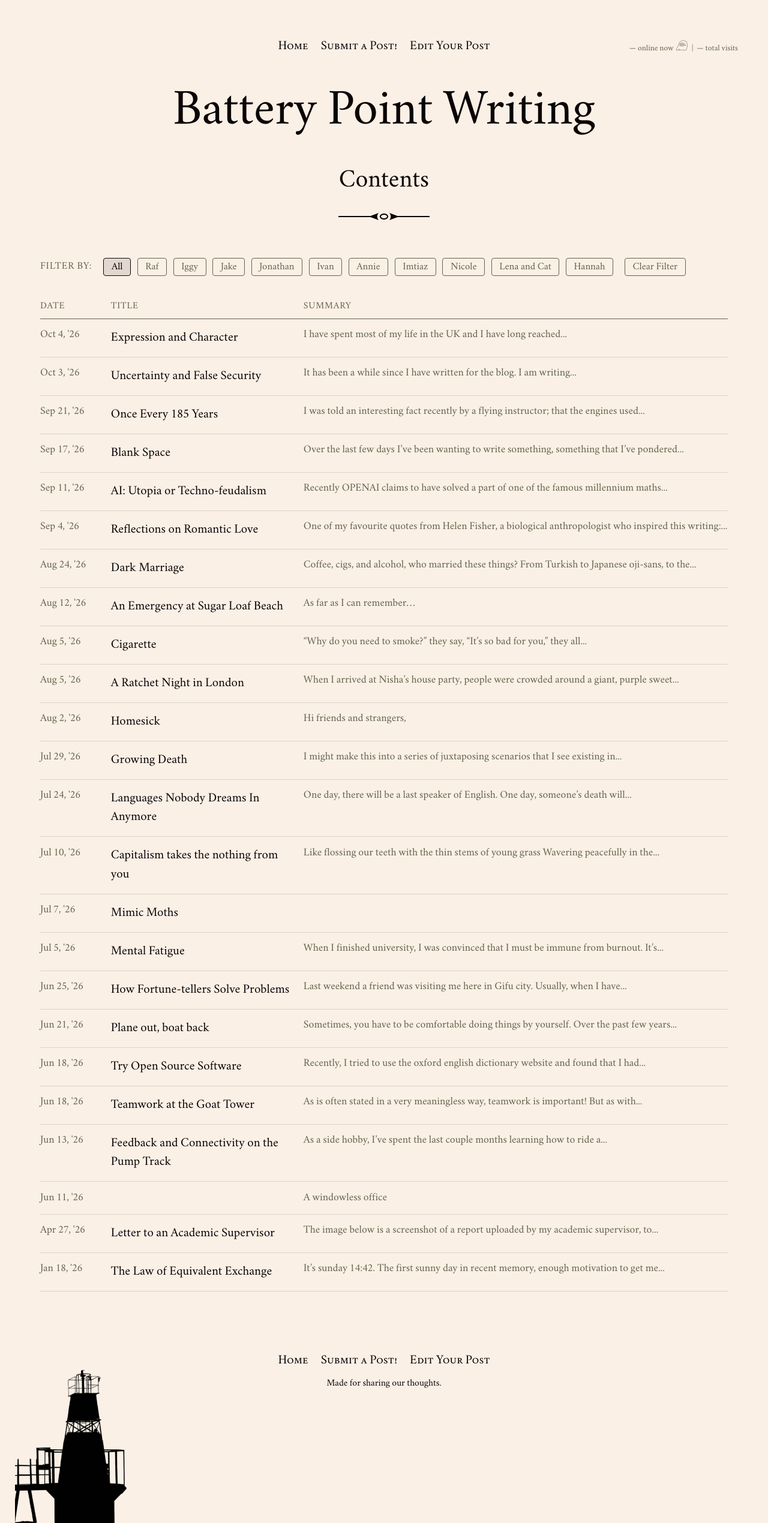
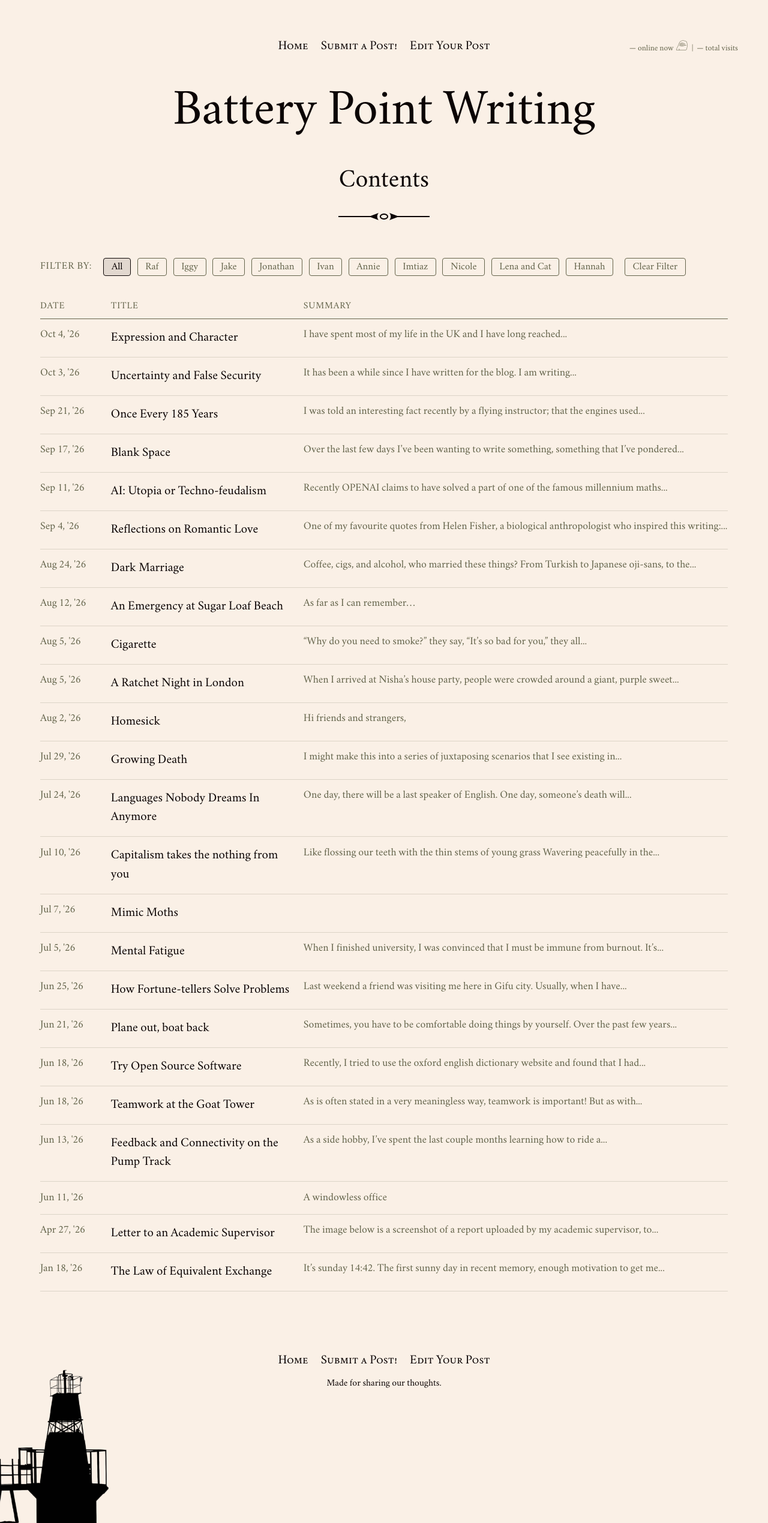
Before and after one commit to batterypointwriting/batterypointwriting.github.io, a Jekyll site: the page built from index.html, in a window 1280 px wide. Shown: the whole page at 60% size. Built offline with Jekyll 4.4.1, drawn with Linux system fonts in a browser that asks for light colours; the list of posts is cut into pages by our own code.

Commit message:
Update _base.scss

```diff
--- a/_sass/_base.scss
+++ b/_sass/_base.scss
@@ -181,7 +181,7 @@ figcaption {
 .lighthouse-img {
   position: absolute;
   top: 0;
-  left: 0;
+  left: -30px;
   width: 200px;
   height: auto;
 }
```
